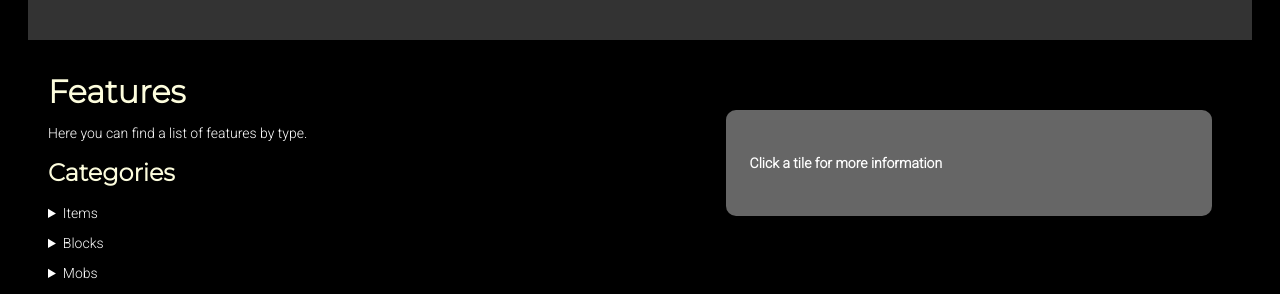
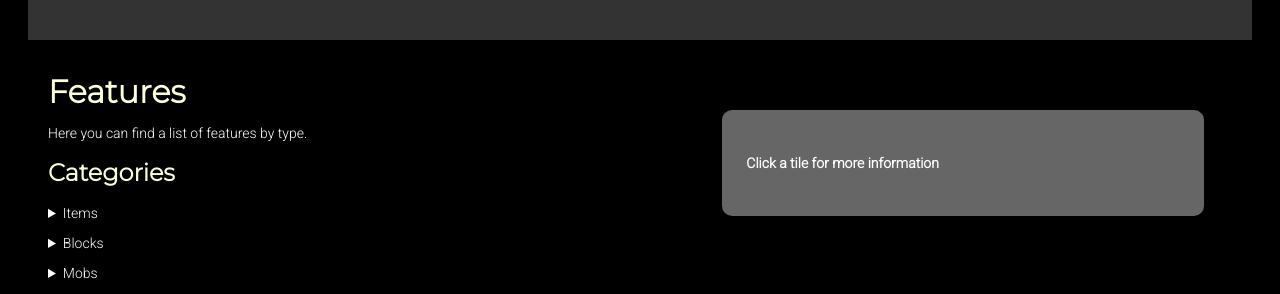
Before and after one commit to fludim/docs, a Jekyll site: the page built from features.md, in a window 1280 px wide. Shown: the part 140-434 px from the top of the page. Built offline with Jekyll 4.4.1, drawn with Linux system fonts in a browser that asks for light colours; our own code applies the rules of GitHub Pages for plain Markdown files.

Commit message:
margins relative

```diff
--- a/assets/css/style.scss
+++ b/assets/css/style.scss
@@ -192,7 +192,7 @@ footer.site-footer {
 
         flex: 40%;
         background: #666;
-        margin: 50px 40px 70px 20px;
+        margin: 50px 4% 70px 2%;
         border: none;
         border-radius: 10px;
         padding: 2%;
```
